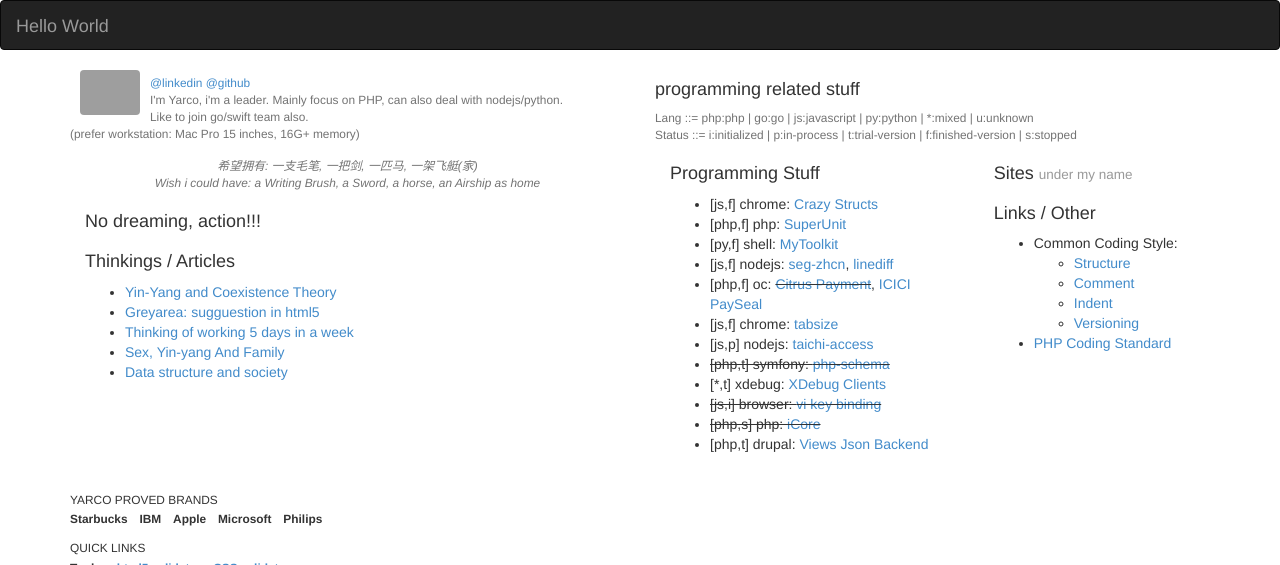
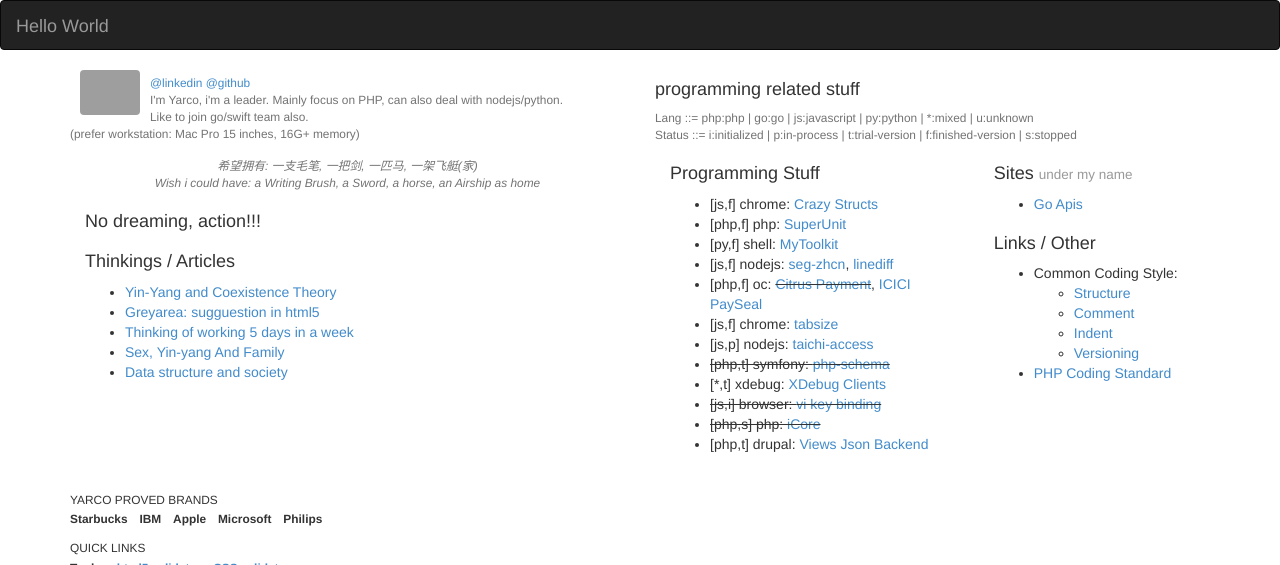
Before and after one commit to yarcowang/yarcowang.github.io, a Jekyll site: the page built from index.html, in a window 1280 px wide, cut to the strip 0-565 px from the top of the page. Built offline with Jekyll 4.4.1, drawn with Linux system fonts in a browser that asks for light colours; grey boxes are pictures that could not be loaded.

Commit message:
add site goapis.org

```diff
--- a/_layouts/home.html
+++ b/_layouts/home.html
@@ -60,6 +60,7 @@
 					<div class="col-md-5">
 						<h4>Sites <small>under my name</small></h4>
 						<ul>
+							<li><a href="http://goapis.org/" data-toggle="tooltip" title="" data-original-title="site for doc in json">Go Apis</a></li>
 						</ul>
 					</div>
 
```
